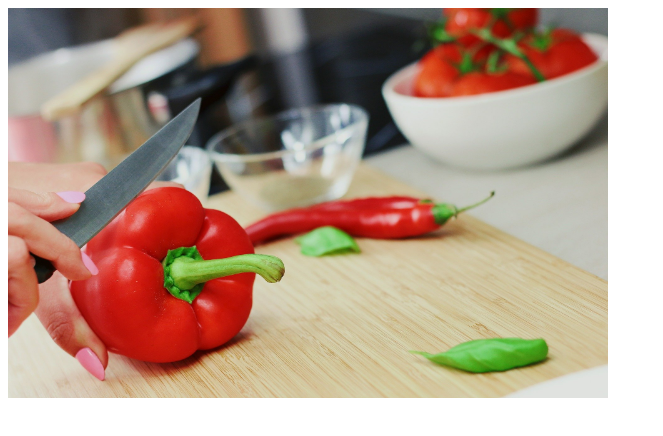
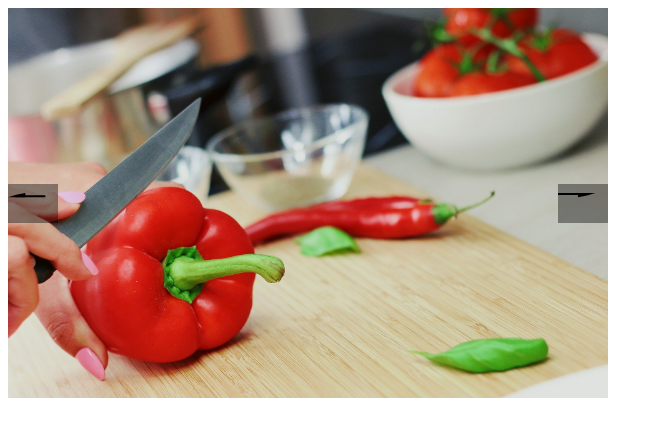
Before and after one commit to MBoddah/bod-slider, a plain HTML site: page index.html in a window 1280 px wide. Shown: the whole page, without its empty margins (0-663 px from the left). Drawn offline with Linux system fonts and the light colour scheme.

Commit message:
add slides constructor

```diff
--- a/index.html
+++ b/index.html
@@ -9,21 +9,9 @@
     <script src="script.js" defer></script>
 </head>
 <body>
-    <div class="offer__slider">
-        <div class="offer__slider-wrapper">
-            <div class="offer__slider-inner">
-                <div class="offer__slide">
-                    <img src="img/slider/pepper.jpg" alt="pepper">
-                </div>
-                <div class="offer__slide">
-                    <img src="img/slider/food-12.jpg" alt="food">
-                </div>
-                <div class="offer__slide">
-                    <img src="img/slider/olive-oil.jpg" alt="oil">
-                </div>
-                <div class="offer__slide">
-                    <img src="img/slider/paprika.jpg" alt="paprika">
-                </div>
+    <div class="slider">
+        <div class="slider__wrapper">
+            <div class="slider__inner">
             </div>
         </div>
     </div>
--- a/script.js
+++ b/script.js
@@ -1,7 +1,8 @@
 'use strict'
 
 function slider( {
-    selectors,
+    selectors,   // Object of selectors Required: slide, container
+    slidesList,  // Array of slide objects. Required properties: imgPath, alt.
     activateLoop,
     actuvateAutoTurning,
     activateLinks,
@@ -19,48 +20,98 @@ function slider( {
     arrowsOverlay,
     overlayOpacity}) {
 
-        const bodSelectors = prepareSelectors(selectors);
+    const bodSelectors = prepareSelectors(selectors);           // Creates a selectors object. Declares standard classes to unspecified
+    class sliderItem {                                          // Creates a slider object. Expects objects of img path (required), alt (required) and text
+        constructor( {imgSrc, alt, text}) {
+            this.imgSrc = imgSrc;
+            this.alt = alt;
+            this.text = text;
+            this.parent = document.querySelector(bodSelectors.innerSelector);
+            this.itemClass = bodSelectors.slidesSelector.slice(1);
+        }
+
+        render() {
+            const item = document.createElement('div');
+            item.classList.add(this.itemClass);
+            if(this.text) {
+                item.innerHTML = `
+                <img src=${this.imgSrc} alt=${this.alt}>
+                <div class="slider__overlay">
+                    <div class="slider__text">${this.text}</div>
+                </div>
+            `} else {
+                item.innerHTML = `
+                <img src=${this.imgSrc} alt=${this.alt}>
+            `}
+
+            this.parent.append(item);
+        }
+    }
+
+    slidesList.forEach(slide => {
+        new sliderItem(slide).render();
+    });
 
     const slider = document.querySelector(bodSelectors.sliderSelector),
         slides = document.querySelectorAll(bodSelectors.slidesSelector),
         slidesWrapper = document.querySelector(bodSelectors.wrapperSelector) || createSliderElement(slider, bodSelectors.wrapperSelector),
         slidesInner = document.querySelector(bodSelectors.innerSelector) || createSliderElement(slidesWrapper, bodSelectors.innerSelector),
-            arrowPrev = document.querySelector(bodSelectors.prevArrowSelector) || createSliderElement(slidesInner, bodSelectors.prevArrowSelector),
-            arrowNext = document.querySelector(bodSelectors.nextArrowSelector) || createSliderElement(slidesInner, bodSelectors.nextArrowSelector);
+        arrowPrev = document.querySelector(bodSelectors.prevArrowSelector) || createSliderElement(slidesWrapper, bodSelectors.prevArrowSelector),
+        arrowNext = document.querySelector(bodSelectors.nextArrowSelector) || createSliderElement(slidesWrapper , bodSelectors.nextArrowSelector);
 
     slidesInner.style.width = slides.length * 100 + '%';
     slidesInner.style.display = 'flex';
     slidesInner.style.transition = '.5s all';
-
     slidesWrapper.style.overflow = 'hidden';
 
+    renderArrows(leftArrowImg, rightArrowImg, arrowPrev, arrowNext);
 
     function createSliderElement(parentElement, elementClass) {
         const newElement = document.createElement('div');
-        newElement.classList.add(elementClass);
+        newElement.classList.add(elementClass.slice(1));
         parentElement.append(newElement);
+        return newElement;
     }
 
     function prepareSelectors(selectors) {
         return {
             sliderSelector: selectors.container,
             slidesSelector: selectors.slide,
-            wrapperSelector: selectors.wrapper || '.offer__slider-wrapper-def',
-            innerSelector: selectors.inner || '.offer__slider-inner-def',
-            prevArrowSelector: selectors.arrowPrev || '.offer__slider-prev-def',
-            nextArrowSelector: selectors.arrowNext || '.offer__slider-prev-def'
+            wrapperSelector: selectors.wrapper || '.slider__wrapper',
+            innerSelector: selectors.inner || '.slider__inner',
+            prevArrowSelector: selectors.arrowPrev || '.slider__prev',
+            nextArrowSelector: selectors.arrowNext || '.slider__next'
         }
     }
 
+    function renderArrows(leftUrl, rightUrl, leftContainer, rightContainer) {
+        const left = document.createElement('img'),
+        right = document.createElement('img');
+
+        left.src = leftUrl;
+        right.src = rightUrl;
+        leftContainer.append(left);
+        rightContainer.append(right);
+    }
 }
 
 const selectors = {
-    slide: '.offer__slide',
-    container: '.offer__slider',
-    arrowNext: '.offer__slider-next',
-    arrowPrev: '.offer__slider-prev',
-    wrapper: '.offer__slider-wrapper',
-    inner: '.offer__slider-inner'
+    slide: '.slider__slide',
+    container: '.slider',
+    wrapper: '.slider__wrapper',
+    inner: '.slider__inner'
 };
 
-slider({selectors});
+const slidesList = [
+    {imgSrc:'img/slider/pepper.jpg', alt: 'pepper'},
+    {imgSrc:'img/slider/food-12.jpg', alt: 'food'},
+    {imgSrc:'img/slider/olive-oil.jpg', alt: 'oil', text: 'Пилот 1'},
+    {imgSrc:'img/slider/paprika.jpg', alt: 'paprika'}
+]
+
+slider({
+    selectors,
+    slidesList,
+    leftArrowImg: 'icons/left.svg',
+    rightArrowImg: 'icons/right.svg'
+});
--- a/style.css
+++ b/style.css
@@ -1,21 +1,52 @@
-.offer__slider {
+.slider {
     margin: 0;
     padding: 0;
     width: 600px;
     display: flex;
 }
 
-.offer__slider-wrapper {
+.slider__wrapper {
+    position: relative;
     width: 100%;
 }
 
-.offer__slide {
+.slider__slide {
+    position: relative;
     width: 600px;
     height: 390px;
 }
 
-.offer__slide img {
+.slider__slide img {
     height: 100%;
     width: 100%;
     object-fit: cover;
 }
+
+.slider__overlay{
+    position: absolute;
+    display: flex;
+    align-items: flex-end;
+    width: 100%;
+    height: 100%;
+    top: 0;
+    left: 0;
+    background-color: rgba(0,0,0,.4)
+}
+
+.slider__next{
+    position: absolute;
+    top: 45%;
+    height: 10%;
+    width: 50px;
+    right: 0;
+    background-color: rgba(0,0,0,.4);
+}
+
+.slider__prev{
+    position: absolute;
+    top: 45%;
+    height: 10%;
+    width: 50px;
+    left: 0;
+    background-color: rgba(0,0,0,.4);
+}
```
Also changed, not shown: img/tabs/elite.jpg (deleted), img/tabs/hamburger.jpg (deleted), img/tabs/post.jpg (deleted), img/tabs/vegy.jpg (deleted). Lines whose indentation alone changed are shown as unchanged.
